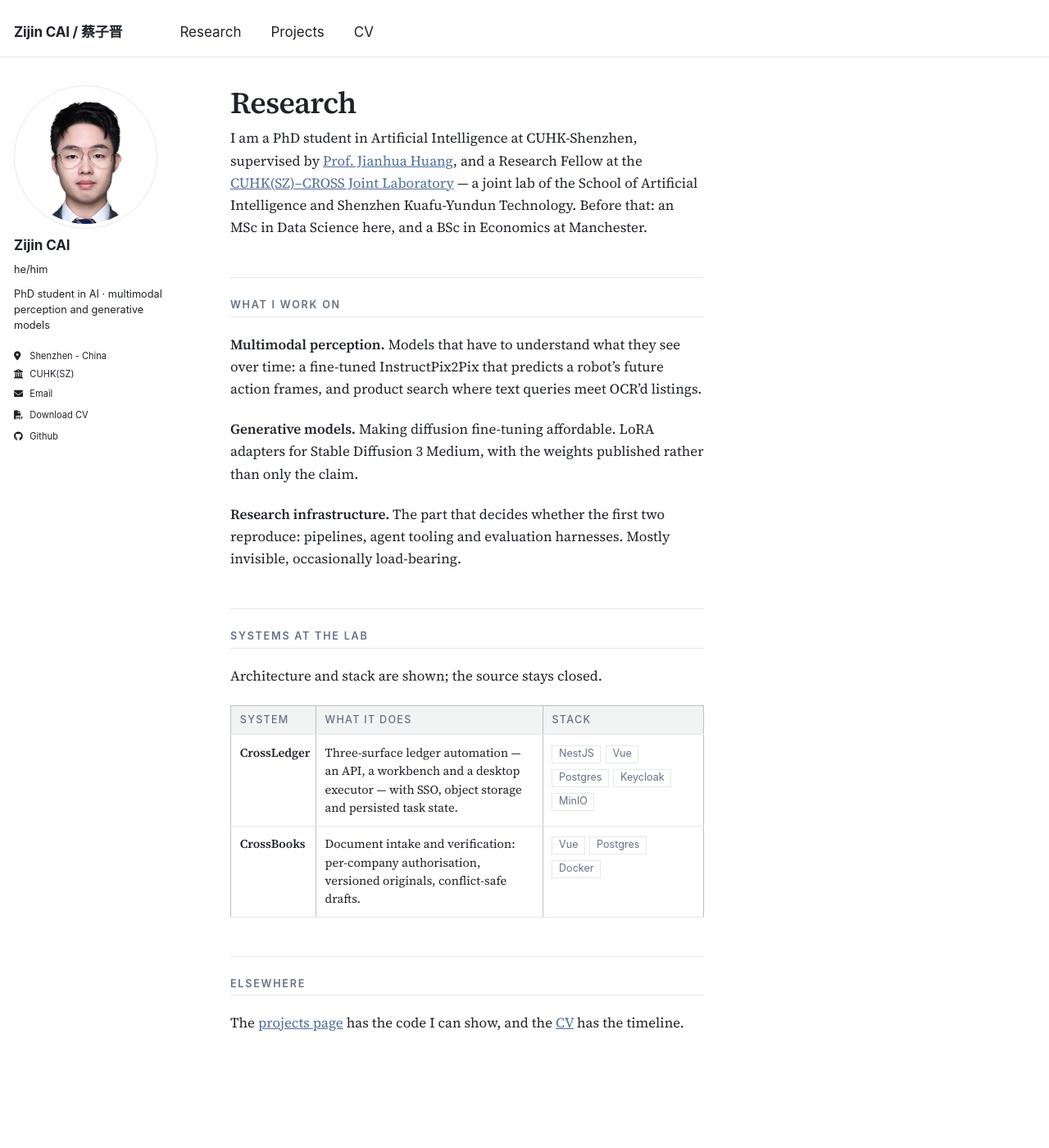
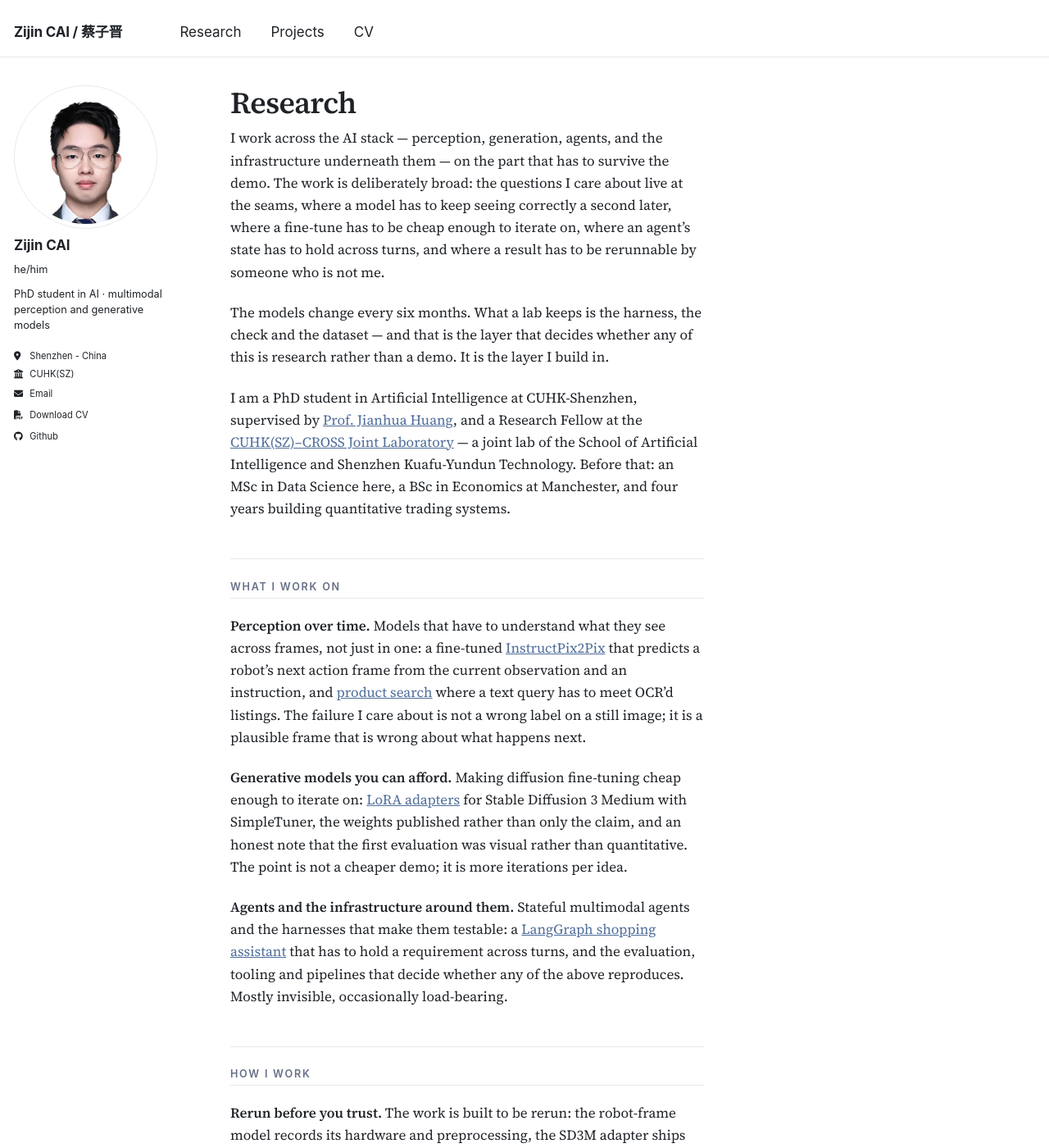
Before and after one commit to CAI991108/CAI991108.github.io, a Jekyll site: the page built from _pages/research.md, in a window 1280 px wide and 1400 px high. Shown: the whole window at 82% size. Built offline with Jekyll 4.4.1, drawn with Linux system fonts in a browser that asks for light colours; some of the changed text lies outside the part shown.

Commit message:
content: give the research page a spine

```diff
--- a/_pages/research.md
+++ b/_pages/research.md
@@ -3,24 +3,47 @@ layout: single
 title: "Research"
 permalink: /research/
 author_profile: true
-description: "Research directions, and the two systems built for the CUHK(SZ)–CROSS Joint Laboratory: CrossLedger and CrossBooks."
+description: "Research across multimodal perception, generative models and agents — and the infrastructure that decides whether any of it reproduces."
 ---
 
-I am a PhD student in Artificial Intelligence at CUHK-Shenzhen, supervised by [Prof. Jianhua Huang](https://sai.cuhk.edu.cn/en/teacher/108), and a Research Fellow at the [CUHK(SZ)–CROSS Joint Laboratory](https://github.com/CUHKSZ-CROSS-Lab) — a joint lab of the School of Artificial Intelligence and Shenzhen Kuafu-Yundun Technology. Before that: an MSc in Data Science here, and a BSc in Economics at Manchester.
+I work across the AI stack — perception, generation, agents, and the infrastructure underneath them — on the part that has to survive the demo. The work is deliberately broad: the questions I care about live at the seams, where a model has to keep seeing correctly a second later, where a fine-tune has to be cheap enough to iterate on, where an agent's state has to hold across turns, and where a result has to be rerunnable by someone who is not me.
+
+The models change every six months. What a lab keeps is the harness, the check and the dataset — and that is the layer that decides whether any of this is research rather than a demo. It is the layer I build in.
+
+I am a PhD student in Artificial Intelligence at CUHK-Shenzhen, supervised by [Prof. Jianhua Huang](https://sai.cuhk.edu.cn/en/teacher/108), and a Research Fellow at the [CUHK(SZ)–CROSS Joint Laboratory](https://github.com/CUHKSZ-CROSS-Lab) — a joint lab of the School of Artificial Intelligence and Shenzhen Kuafu-Yundun Technology. Before that: an MSc in Data Science here, a BSc in Economics at Manchester, and four years building quantitative trading systems.
 
 ## What I work on
 
-**Multimodal perception.** Models that have to understand what they see over time: a fine-tuned InstructPix2Pix that predicts a robot's future action frames, and product search where text queries meet OCR'd listings.
+**Perception over time.** Models that have to understand what they see across frames, not just in one: a fine-tuned [InstructPix2Pix](https://github.com/CAI991108/Robotic-Action-Frame-Prediction-with-InstructPix2Pix) that predicts a robot's next action frame from the current observation and an instruction, and [product search](https://github.com/CAI991108/JD_search_agent) where a text query has to meet OCR'd listings. The failure I care about is not a wrong label on a still image; it is a plausible frame that is wrong about what happens next.
 
-**Generative models.** Making diffusion fine-tuning affordable. LoRA adapters for Stable Diffusion 3 Medium, with the weights published rather than only the claim.
+**Generative models you can afford.** Making diffusion fine-tuning cheap enough to iterate on: [LoRA adapters](https://huggingface.co/jimchoi/simpletuner-lora) for Stable Diffusion 3 Medium with SimpleTuner, the weights published rather than only the claim, and an honest note that the first evaluation was visual rather than quantitative. The point is not a cheaper demo; it is more iterations per idea.
 
-**Research infrastructure.** The part that decides whether the first two reproduce: pipelines, agent tooling and evaluation harnesses. Mostly invisible, occasionally load-bearing.
+**Agents and the infrastructure around them.** Stateful multimodal agents and the harnesses that make them testable: a [LangGraph shopping assistant](https://github.com/CAI991108/JD_search_agent) that has to hold a requirement across turns, and the evaluation, tooling and pipelines that decide whether any of the above reproduces. Mostly invisible, occasionally load-bearing.
+
+## How I work
+
+**Rerun before you trust.** The work is built to be rerun: the robot-frame model records its hardware and preprocessing, the SD3M adapter ships its weights, this site runs a preflight before a push and a live check after a deploy. A result I cannot rerun is a rumour.
+
+**Coverage before strictness.** A strict check that covers half the code is worse than no check, because it goes green. I learned that on [a video pipeline](https://github.com/CAI991108/dsh-studios) whose type checker had never looked at the film source; the fix was not a stricter checker, it was a wider one.
+
+**Machines check mechanics; people check judgement.** Automated gates catch missing files, broken paths and leaked credentials. They cannot catch a wrong claim, a bad frame, or a caption that misrepresents the data. The boundary between the two is the part worth designing.
+
+That is the bar: a result that survives a change of dataset, a change of machine and a change of author.
 
 ## Systems at the lab
 
-Architecture and stack are shown; the source stays closed.
+Two systems for the CUHK(SZ)–CROSS Joint Laboratory. I design and build both end to end — architecture, implementation, acceptance. The architecture and stack are public; the source, client work, and anything about data or deployment stay closed.
 
 {% include lab-systems.html %}
+
+## What this builds on
+
+Four sources that shaped the work above, and what each one is doing in it:
+
+- **[InstructPix2Pix](https://arxiv.org/abs/2211.09800)** — instruction-conditioned image editing is the base of the robot-frame model: the same idea, pointed at time.
+- **[Stable Diffusion 3](https://arxiv.org/abs/2403.03206) and [SimpleTuner](https://github.com/bghira/SimpleTuner)** — the model and the toolkit behind the LoRA run. LoRA is the smallest unit that still produces a weight someone else can load.
+- **[RoboTwin](https://github.com/TianxingChen/RoboTwin)** — the episodes are synthetic, and that is a claim to state rather than hide; every number on the robot model is downstream of that choice.
+- **[LangGraph](https://github.com/langchain-ai/langgraph)** — an agent is a state machine before it is a personality; the hard part is what survives a turn.
 
 ## Elsewhere
 
```
